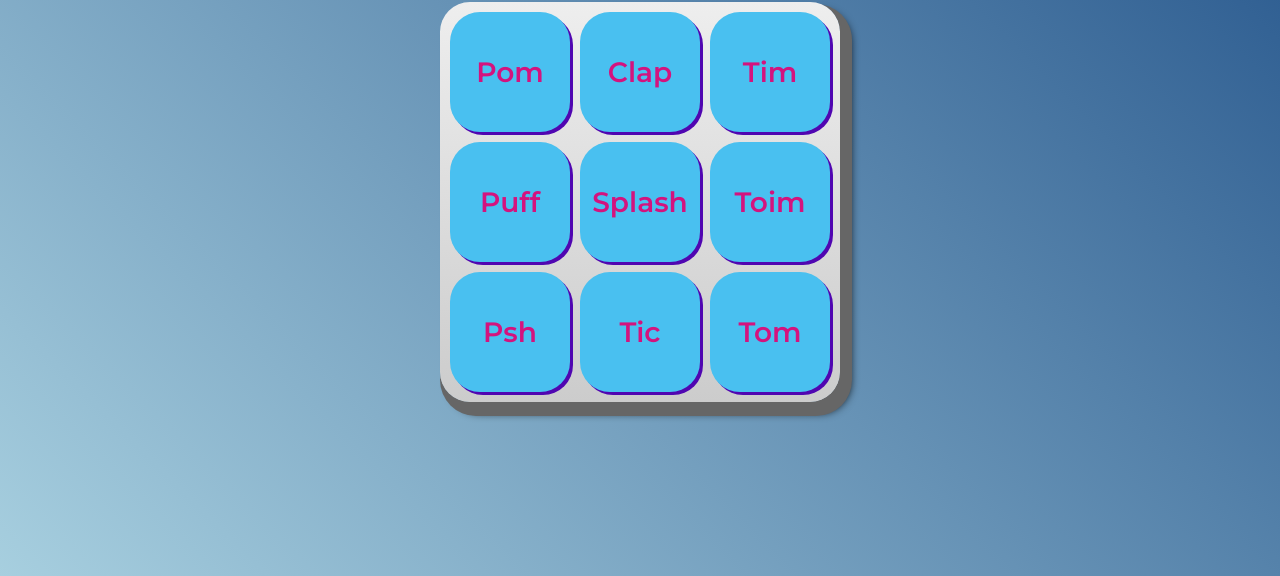
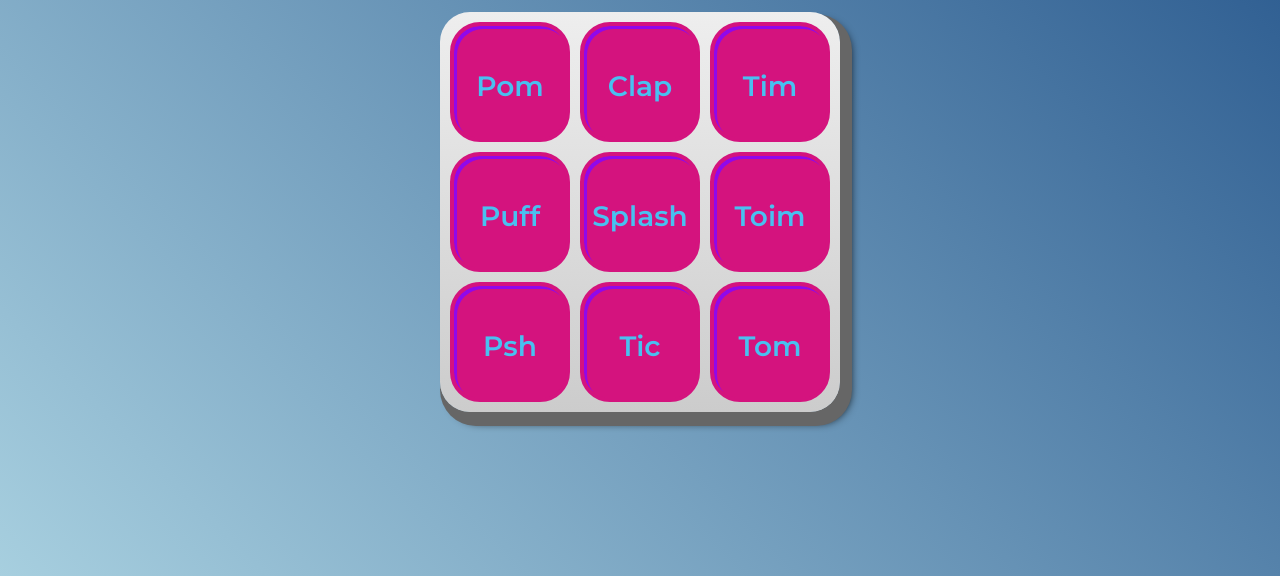
Before and after one commit to eshylin/terceirotri, a plain HTML site: page index.html in a window 1280 px wide. Shown: the part 224-800 px from the top of the page. Drawn offline with Linux system fonts and the light colour scheme.

Commit message:
Add files via upload

```diff
--- a/index.html
+++ b/index.html
@@ -14,25 +14,25 @@
     <link rel="icon" type="image/png" href="images/bateria.png">
     <link rel="stylesheet" href="css/reset.css">
     <link rel="stylesheet" href="css/estilos.css">
+
 </head>
 <body>
 
-    <h1>Alura Midi de Hágatha</h1>
+    <h1>Alura Midi de eshylin<h1>
+    </h1>
 
     <section class="teclado">
-        <button onclick="tocaSomPom()" class="tecla tecla_pom">Pom</button>
-        <button onclick="tocaSomClap()" class="tecla tecla_clap">Clap</button>
-        <button onclick="tocaSomTim()"  class="tecla tecla_tim">Tim</button>
+        <button onclick="alert('Pom')" class="tecla tecla_pom ativa">Pom</button>
+        <button onclick="alert('Clap')" class="tecla tecla_clap ativa">Clap</button>
+        <button onclick="alert('Tim')" class="tecla tecla_tim ativa">Tim</button>
 
-        <button onclick="tocaSomPuff()"  class="tecla tecla_puff">Puff</button>
-        <button onclick="tocaSomSplash()" class="tecla tecla_splash">Splash</button>
-        <button onclick="tocaSomToim()" class="tecla tecla_toim">Toim</button>
+        <button onclick="alert('Puff')" class="tecla tecla_puff ativa">Puff</button>
+        <button onclick="alert('Splash')" class="tecla tecla_splash ativa">Splash</button>
+        <button onclick="alert('Toim')" class="tecla tecla_toim ativa">Toim</button>
 
-        <button onclick="tocaSomPsh()" class="tecla tecla_psh">Psh</button>
-        <button onclick="tocaSomTic()" class="tecla tecla_tic">Tic</button>
-        <button onclick="tocaSomTom()" class="tecla tecla_tom">Tom</button>
-    </section>
-
+        <button onclick="alert('Psh')" class="tecla tecla_psh ativa">Psh</button>
+        <button onclick="alert('Tic')" class="tecla tecla_tic ativa">Tic</button>
+        <button onclick="alert('Tom')" class="tecla som_tecla_tom ativa">Tom</button>
     <audio src="sounds/keyq.wav" id="som_tecla_pom"></audio>
     <audio src="sounds/keyw.wav" id="som_tecla_clap"></audio>
     <audio src="sounds/keye.wav" id="som_tecla_tim"></audio>
@@ -42,6 +42,7 @@
     <audio src="sounds/keyz.wav" id="som_tecla_psh"></audio>
     <audio src="sounds/keyx.wav" id="som_tecla_tic"></audio>
     <audio src="sounds/keyc.wav" id="som_tecla_tom"></audio>
-    <script src="main.js"></script>
+<script src="main.js"></script>
+    </section>
 </body>
 </html>
```
